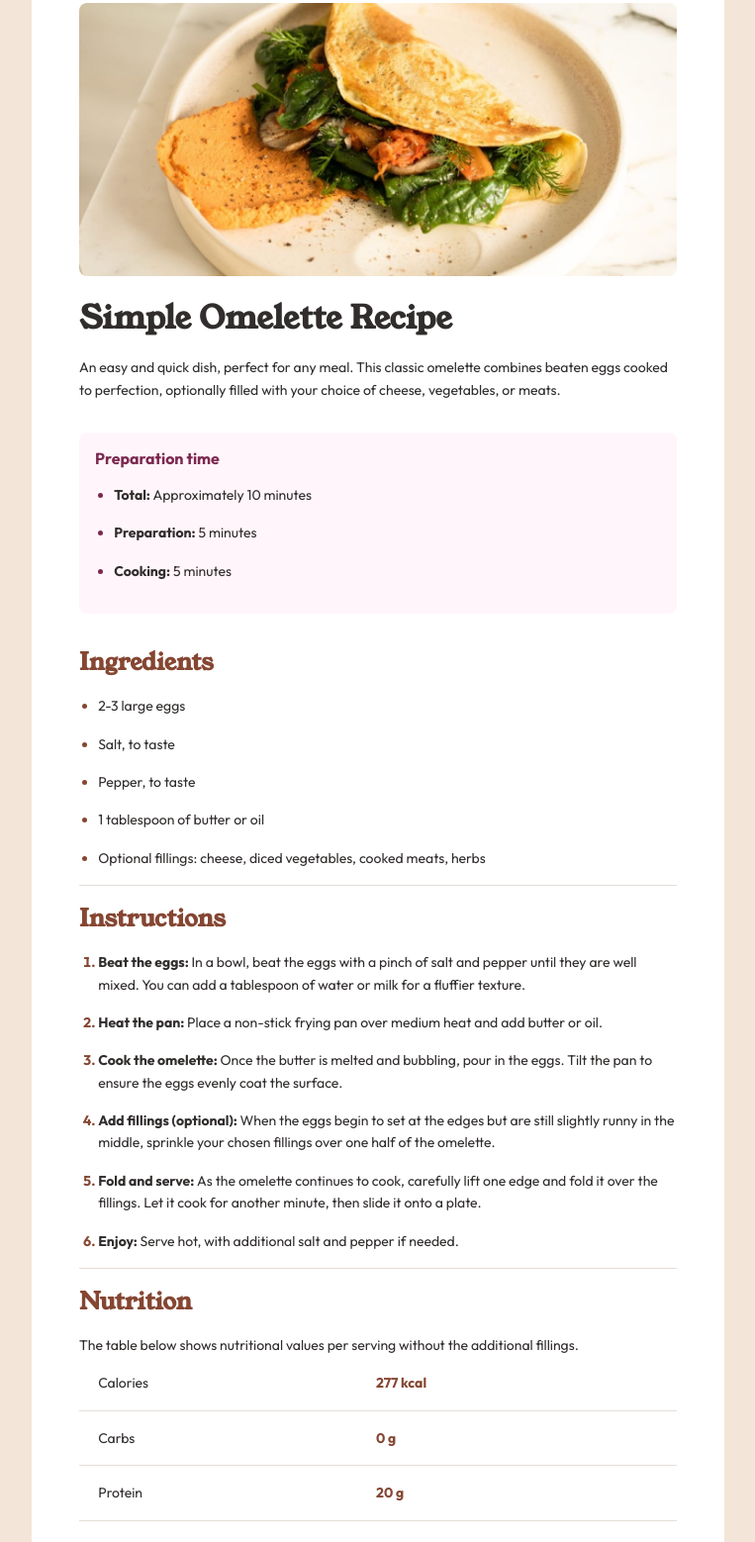
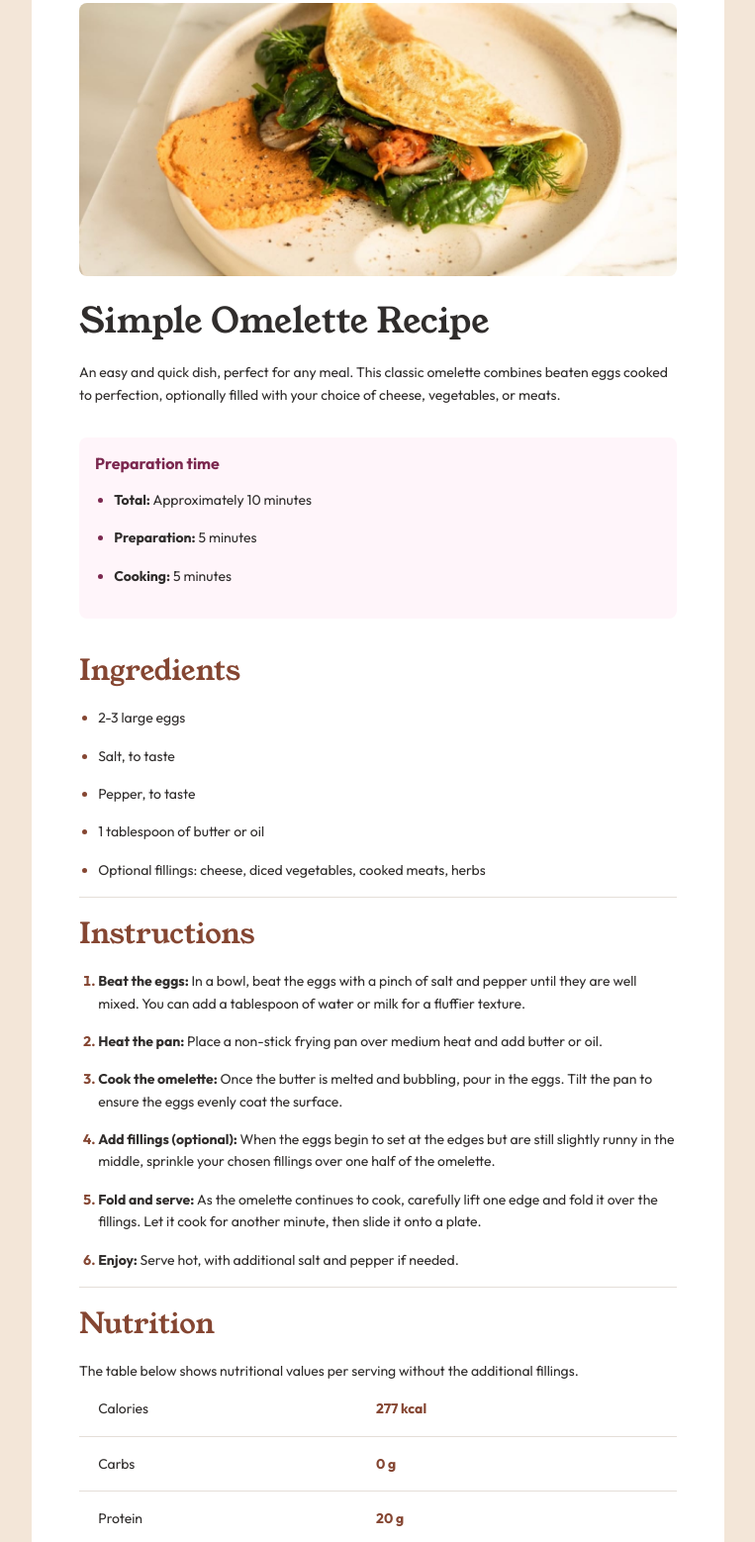
Before and after one commit to Anna-Robin-Elif/fourth-quest, a plain HTML site: page index.html in a window 1280 px wide. Shown: the part 173-1731 px from the top of the page at 99% size, without its empty margins (258-1021 px from the left). Drawn offline with Linux system fonts and the light colour scheme.

Commit message:
okay this is enough.. changed h1, h2 to p

```diff
--- a/index.html
+++ b/index.html
@@ -10,7 +10,7 @@
      <div class="box">
         <section class="section__title">
             <div class="box__img"><img src="images/image-omelette.jpeg" alt="omelette"> </div>
-            <h1 class="box__h1">Simple Omelette Recipe</h1>
+            <p class="box__h1">Simple Omelette Recipe</p>
             <p class="box__p">An easy and quick dish, perfect for any meal. This classic omelette combines beaten eggs cooked to perfection, optionally filled with your choice of cheese, vegetables, or meats.</p>
         </section>
         <section class="section__prep">
@@ -25,7 +25,7 @@
 
         </section>
         <section class="section__ingredients">
-            <h2 class="box__h2">Ingredients</h2>
+            <p class="box__h2">Ingredients</p>
             <ul class="ingredients__ul">
                 <li class="box__p">2-3 large eggs</li>
                 <li class="box__p">Salt, to taste</li>
@@ -36,7 +36,7 @@
             <div class="box__hr"></div>
         </section>
         <section class="section__instructions">
-            <h2 class="box__h2">Instructions</h2>
+            <p class="box__h2">Instructions</p>
             <ol class="instructions__ol">
                 <li class="box__p"><strong>Beat the eggs: </strong>In a bowl, beat the eggs with a pinch of salt and pepper until they are well mixed. You can add a tablespoon of water or milk for a fluffier texture.</li>
                 <li class="box__p"><strong>Heat the pan: </strong>Place a non-stick frying pan over medium heat and add butter or oil.</li>
@@ -48,7 +48,7 @@
             <div class="box__hr"></div>
         </section>
         <section class="section__nutrition">
-        <h2 class="box__h2">Nutrition</h2>
+        <p class="box__h2">Nutrition</p>
         <p class="box__p">The table below shows nutritional values per serving without the additional fillings.</p>
         <p class="box__p nutrition__row">
             <span class="nutrition__label">Calories</span>
--- a/style.css
+++ b/style.css
@@ -93,7 +93,7 @@ body{
 
 .box__h1{
     font-family: 'Young Serif', sans-serif;
-    font-size: 2rem;
+    font-size: 2.2rem;
     color: var(--Stone900);
     margin-bottom: 1rem;
 }
@@ -107,7 +107,7 @@ body{
 
 .box__h2{
     font-family: 'Young Serif', sans-serif;
-    font-size: 1.5rem;
+    font-size: 1.8rem;
     color: var(--Brown800);
     margin-bottom: 1rem;
 }
```
